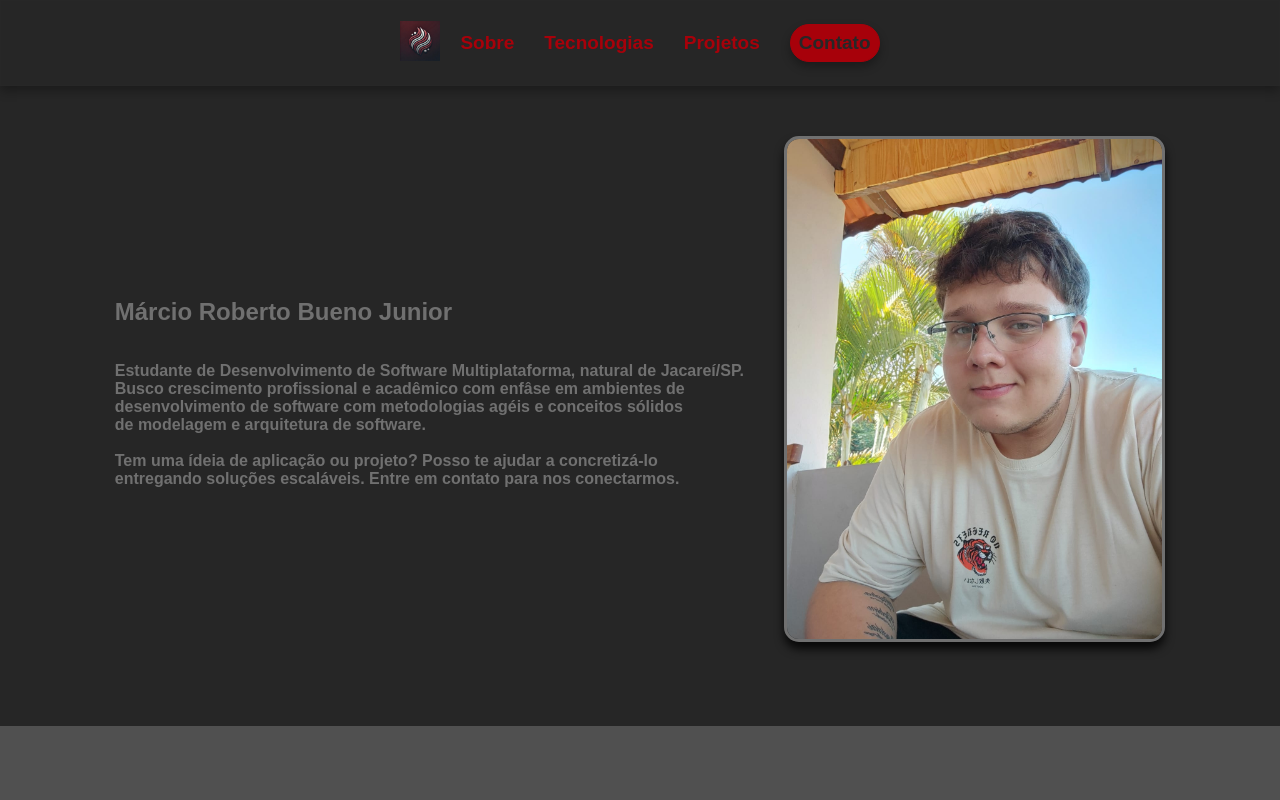
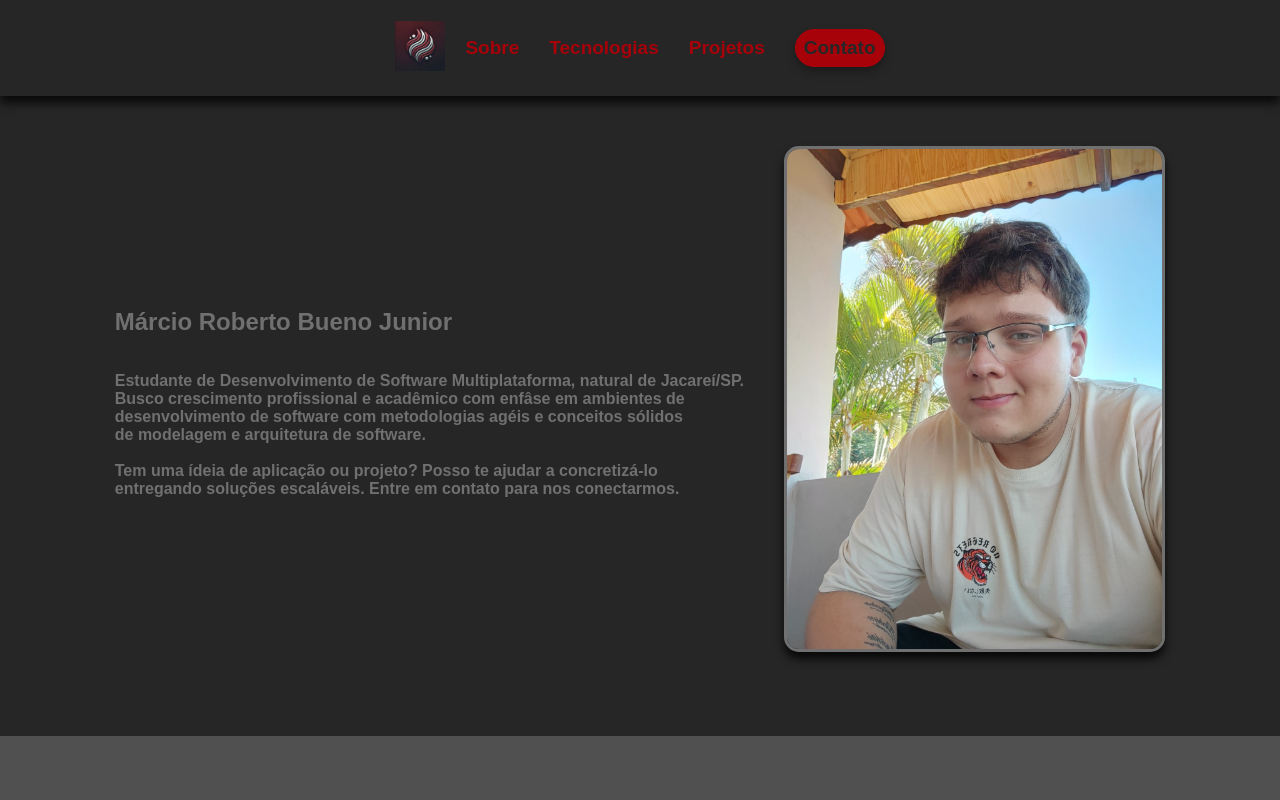
Before and after one commit to fatec-jacarei-dsm-portfolio/ra2581392513039, a React (Vite) app in the folder front/: page / in a window 1280 px wide. Shown: the top 800 px of the page. Built offline with nearby package versions, Linux system fonts and the light colour scheme.

Commit message:
modified/header.css

```diff
--- a/front/src/style/header.css
+++ b/front/src/style/header.css
@@ -4,12 +4,12 @@ header {
     align-items: center;
     gap: 20px;
     border: 1px #272727 solid;
-    box-shadow: 0px 5px 10px rgba(0, 0, 0, 0.3);
+    box-shadow: 0px 7px 10px rgba(0, 0, 0, 0.8);
     padding: 20px;
 }
 
 .logo img {
-    height: 40px;
+    height: 50px;
 }
 
 .header-container {
@@ -27,6 +27,10 @@ header {
     color: #A7010A;
 }
 
+.header-container a:hover {
+    font-size: 22px;
+}
+
 .header-container button {
     background-color: #A7010A;
     font-family: Arial, Helvetica, sans-serif;
```
